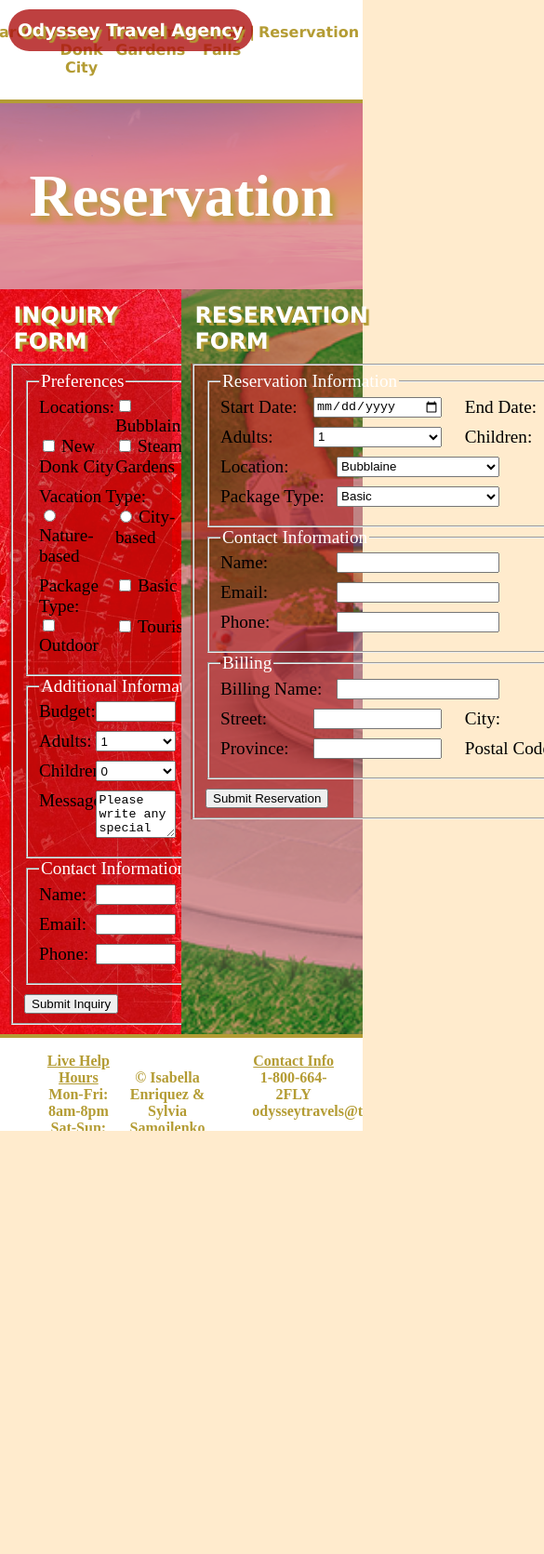
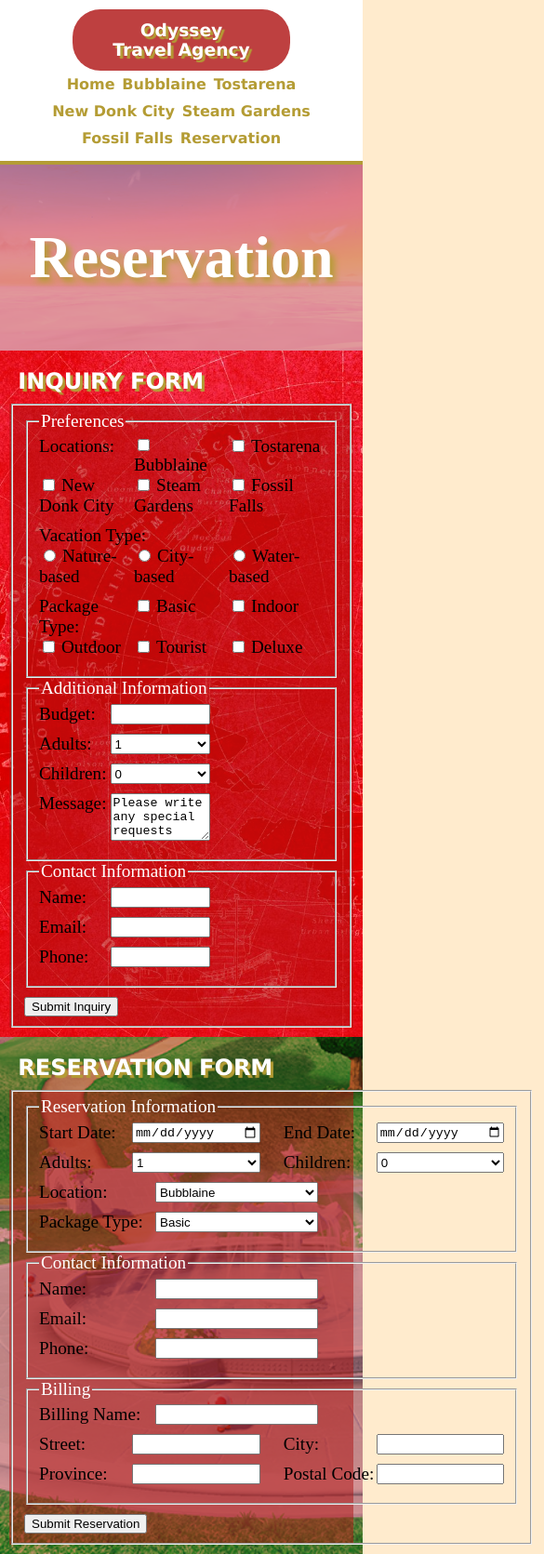
Before and after one commit to Isabella-Enriquez/CPAN134-Project-2-Isabella-Sylvia-, a plain HTML site: page webpages/forms.html in a window 390 px wide. Shown: the top 1671 px of the page at 93% size, 585 px wide, since content can reach past the window. Before the commit the page ends 1216 px from the top, so only its background shows below. Drawn offline with Linux system fonts and the light colour scheme.

Commit message:
mobie view added

```diff
--- a/css/forms.css
+++ b/css/forms.css
@@ -169,3 +169,40 @@ footer{
     height: 100px;
     overflow:auto;
 }
+
+@media screen and (max-width:768px) and (min-width:0px){
+    nav{
+        flex-direction: row;
+        flex-wrap: wrap;
+        align-items: center;
+        justify-content: center;
+    }
+    #nav-container span{
+        display: none;
+    }
+    nav > div{
+        padding: 5px 0px;
+    }
+    #nav-title{
+        position: static;
+        padding: 12px 10%;
+        margin-left: 20%;
+        margin-right: 20%;
+    }
+    main{
+        grid-template-columns: 100%;
+        grid-template-rows:auto auto;
+    }
+    footer{
+        height:auto;
+    }
+    footer > ul{
+        display: block;
+
+    }
+    #hours, #contact{
+        float: none;
+        width: 90%;
+        padding:0;
+    }
+}
--- a/css/metro.css
+++ b/css/metro.css
@@ -213,3 +213,37 @@ footer{
     height: 100px;
     overflow:auto;
 }
+
+@media screen and (max-width:768px) and (min-width:0px){
+    nav{
+        flex-direction: column;
+        align-items: center;
+    }
+    h1{
+        line-height: 50px;
+        padding: 50px 0px;
+    }
+    .img-nav{
+        width: 50%;
+    }
+    #main-aside-container{
+        display: grid;
+        grid-template-columns: 100%;
+    }
+    #package-table{
+        margin-bottom: 10px;
+    }
+    footer{
+        height:auto;
+    }
+    footer > ul{
+        display: block;
+
+    }
+    #hours, #contact{
+        float: none;
+        width: 90%;
+        padding:0;
+    }
+
+}
--- a/webpages/forms.html
+++ b/webpages/forms.html
@@ -2,6 +2,7 @@
 <html lang="en">
     <head>
         <meta charset="utf-8">
+        <meta name="viewport" content="width=device-width,initial-scale=1.0">
         <title>Reservation Forms</title>
         <link rel="stylesheet" href="../css/forms.css">
         <!-- <link rel="icon" href="../images/wooded-icon.ico" type="images/xicon">  -->
--- a/webpages/metro.html
+++ b/webpages/metro.html
@@ -2,8 +2,9 @@
 <html lang="en">
     <head>
         <meta charset="utf-8">
+        <meta name="viewport" content="width=device-width,initial-scale=1.0">
         <title>Welcome to New Donk City</title>
-        <link rel="stylesheet" href="../css/metro.css">
+        <link rel="stylesheet" media="screen" href="../css/metro.css">
         <!-- <link rel="icon" href="../images/wooded-icon.ico" type="images/xicon">  -->
         <!-- Image reference: https://www.spriters-resource.com/nintendo_switch/supermarioodyssey/sheet/102470/ -->
 </head>
```
